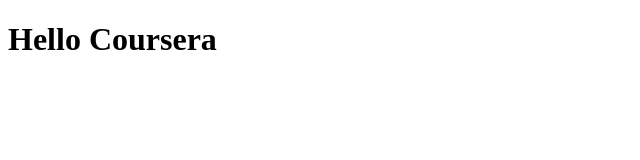
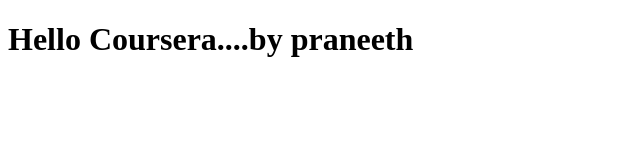
Before and after one commit to aaruhya/coursera-test, a plain HTML site: page site/index.html in a window 1280 px wide. Shown: the whole page, without its empty margins (0-640 px from the left). Drawn offline with Linux system fonts and the light colour scheme.

Commit message:
small change

```diff
--- a/site/index.html
+++ b/site/index.html
@@ -5,7 +5,7 @@
 </head>
 <body>
 <h1>
-Hello Coursera
+Hello Coursera....by praneeth
 </h1>
 </body>
 </html>
```
